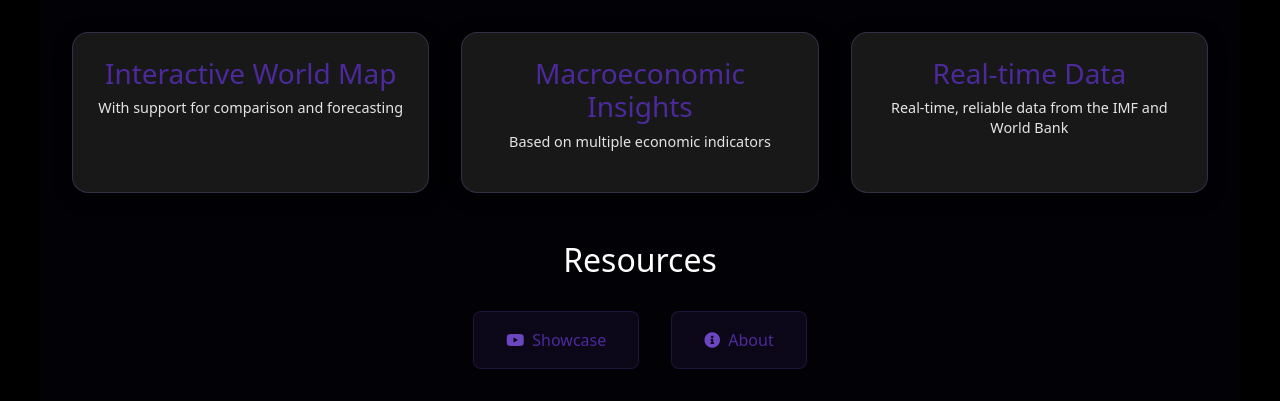
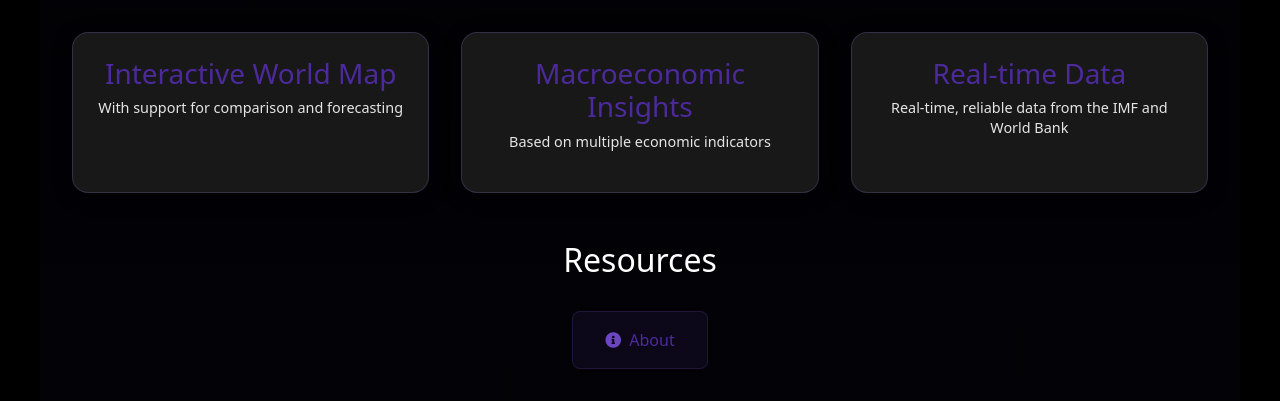
Before and after one commit to PenguinsAreSuperCool/MacroAnalysis, a Flask app: page / in a window 1280 px wide. Shown: the part 766-1167 px from the top of the page. Run offline with Flask 3, Linux system fonts and the light colour scheme.

Commit message:
Small changes

```diff
--- a/MacroAnalysis/app.py
+++ b/MacroAnalysis/app.py
@@ -674,8 +674,7 @@ def analyze_two_countries_correlation():
 
 @app.route("/rankings")
 def rankings():
-    # Use two years back as the default year since that's likely the latest complete data year
-    current_year = datetime.now().year - 2
+    current_year = datetime.now().year
     return render_template("rankings.html", current_year=current_year, valid_indicators=codes.keys())
 
 @app.route("/rankings/view", methods=["POST"])
@@ -700,7 +699,7 @@ def view_rankings():
     rankings_data = get_global_data(indicator, year)
 
     if not rankings_data:
-        for i in range(0, 6):
+        for i in range(0, 11):
             year = year - i
             rankings_data = get_global_data(indicator, year)
             if rankings_data:
--- a/MacroAnalysis/templates/home.html
+++ b/MacroAnalysis/templates/home.html
@@ -75,10 +75,6 @@
     <section class="resources">
         <h2>Resources</h2>
         <div class="resources-grid">
-            <a href="https://youtu.be/QDYxbKutPuQ" target="_blank" class="resource-link">
-                <i class="fab fa-youtube"></i>
-                Showcase
-            </a>
             <a href="/about" class="resource-link">
                 <i class="fas fa-info-circle"></i>
                 About
```
